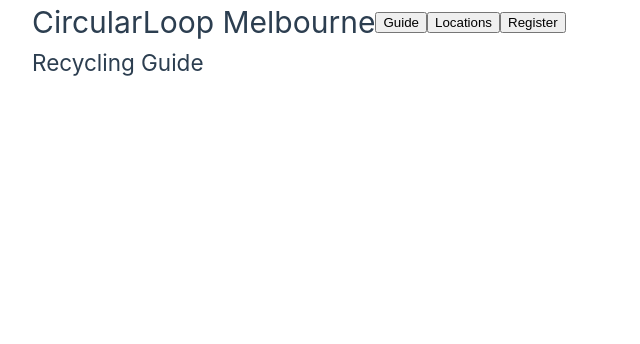
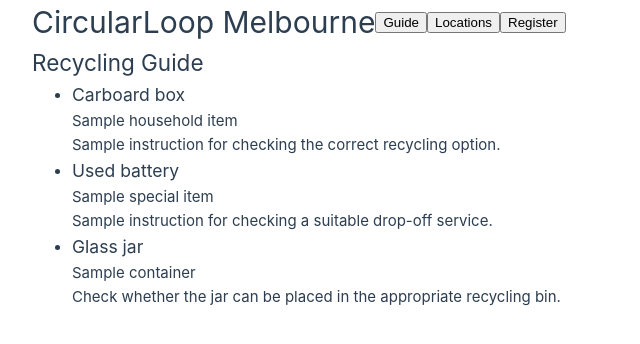
Before and after one commit to Eli-Wen/qwen-library, a Vue app: page / in a window 1280 px wide. Shown: the top 344 px of the page, without its empty margins (0-640 px from the left). Built offline with nearby package versions, Linux system fonts and the light colour scheme.

Commit message:
Add dynamic recycling pages and form validation

```diff
--- a/src/components/RecyclingGuide.vue
+++ b/src/components/RecyclingGuide.vue
@@ -1,7 +1,38 @@
+<script setup>
+const guides = [
+    {
+        id: 1,
+        item: 'Carboard box',
+        category: 'Sample household item',
+        instruction: 'Sample instruction for checking the correct recycling option.'
+    },
+    {
+        id: 2,
+        item: 'Used battery',
+        category: 'Sample special item',
+        instruction: 'Sample instruction for checking a suitable drop-off service.'
+    },
+    {
+        id: 3,
+        item: 'Glass jar',
+        category: 'Sample container',
+        instruction: 'Check whether the jar can be placed in the appropriate recycling bin.'
+    }
+
+]
+</script>
+
 <template>
   <section>
     <h2>
         Recycling Guide
     </h2>
+    <ul>
+        <li v-for="guide in guides" :key="guide.id">
+            <h3>{{ guide.item }}</h3>
+            <p>{{ guide.category }}</p>
+            <p>{{ guide.instruction }}</p>
+        </li>
+    </ul>
   </section>
 </template>
--- a/src/components/RecyclingLocations.vue
+++ b/src/components/RecyclingLocations.vue
@@ -1,7 +1,32 @@
+<script setup>
+const locations = [
+    {
+        id: 1,
+        name: 'Sample Recycling Hub',
+        suburb: 'Melbourne',
+        acceptedItems: 'Paper, cardboard and glass'
+    },
+    {
+        id: 2,
+        name: 'Sample Battery Drop-off Point',
+        suburb: 'North Melbourne',
+        acceptedItems: 'Used household batteries'
+    }
+]
+</script>
+
 <template>
     <section>
         <h2>
             Recycling Locations
         </h2>
+        <ul>
+            <li v-for="location in locations" :key="location.id">
+                <h3>{{ location.name }}</h3>
+                <p>{{ location.suburb }}</p>
+                <p>{{ location.acceptedItems }}</p>
+
+            </li>
+        </ul>
     </section>
 </template>
--- a/src/components/RegisterForm.vue
+++ b/src/components/RegisterForm.vue
@@ -1,7 +1,61 @@
+<script setup>
+import { ref } from 'vue'
+
+const fullName = ref('')
+const email = ref('')
+const errors =ref([])
+const successMessage = ref('')
+
+function registerUser(){
+    errors.value = []
+    successMessage.value = ''
+
+    if(fullName.value.trim() === ''){
+        errors.value.push('Please enter your full name.')
+
+    }
+
+    if(email.value.trim() === ''){
+        errors.value.push('Please enter your email address.')
+
+    }else if(!/^[^\s@]+@[^\s@]+\.[^\s@]+$/.test(email.value)){
+        errors.value.push('Please enter a valid email address.')
+    }
+
+    if(errors.value.length === 0){
+        successMessage.value = 'Registration completed successfully.'
+    }
+}
+
+</script>
+
 <template>
     <section>
         <h2>
             Register Form
         </h2>
+
+        <form @submit.prevent="registerUser">
+            <div>
+                <label for="fullName">Full name</label>
+                <input id="fullName" v-model="fullName" type="text">
+            </div>
+
+            <div>
+                <label for="email">Email address</label>
+                <input id="email" v-model="email" type="email">
+            </div>
+
+            <button type="submit">Submit</button>
+
+        </form>
+
+        <ul v-if="errors.length > 0">
+            <li v-for="error in errors" :key="error">{{ error }}</li>
+        </ul>
+
+        <p v-if="successMessage">
+            {{ successMessage }}
+        </p>
     </section>
 </template>
```
